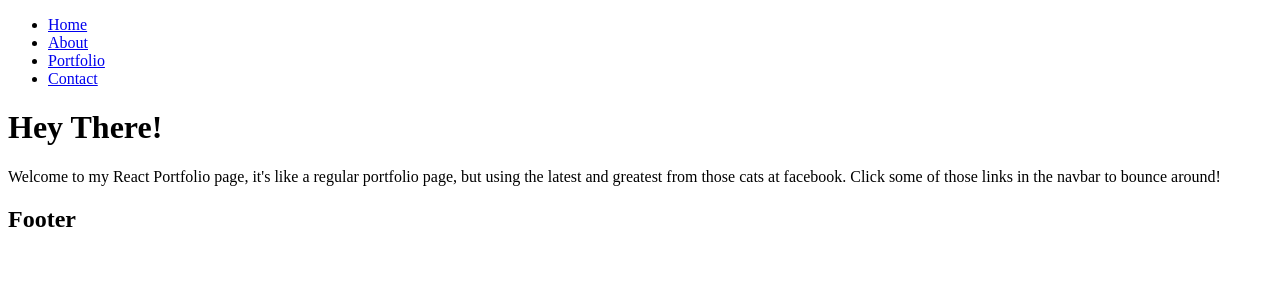
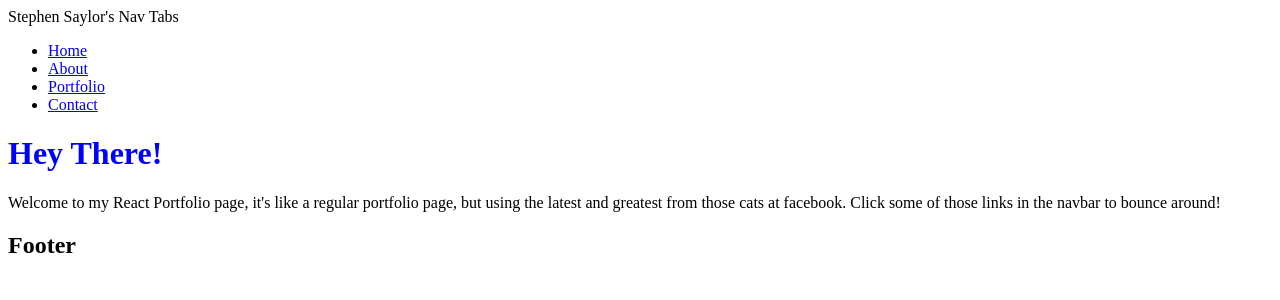
Before and after one commit to StephenSaylor/React-Portfolio, a React (Create React App) app: page / in a window 1280 px wide. Shown: the top 300 px of the page. Built offline with nearby package versions, Linux system fonts and the light colour scheme.

Commit message:
added some colors and name to header navbar

```diff
--- a/src/components/NavTabs.js
+++ b/src/components/NavTabs.js
@@ -3,6 +3,8 @@ import React from 'react';
 function NavTabs({ currentPage, handlePageChange }) {
   return (
     <header>
+      Stephen Saylor's Nav Tabs
+      <nav>
         <ul className="nav nav-tabs">
           <li className="nav-item">
             <a
@@ -41,6 +43,7 @@ function NavTabs({ currentPage, handlePageChange }) {
             </a>
           </li>
         </ul>
+      </nav>
     </header>
   );
 }
--- a/src/components/pages/About.js
+++ b/src/components/pages/About.js
@@ -3,7 +3,7 @@ import React from 'react';
 export default function About() {
   return (
     <div>
-      <h1>About Page</h1>
+      <h1 style={{color: "orange"}}>About Page</h1>
       <img src="https://scontent-lga3-1.xx.fbcdn.net/v/t1.18169-9/180144_1622054876067_8010328_n.jpg?_nc_cat=101&ccb=1-3&_nc_sid=cdbe9c&_nc_ohc=TGXd6mLv6FMAX97YuDj&_nc_ht=scontent-lga3-1.xx&oh=b42162598f622395641ec0674fc9782e&oe=60991EDD" alt="Stephen Saylor"></img>
       <p>
       Stephen Saylor is a musician and web developer based out of Long Island, NY
--- a/src/components/pages/Contact.js
+++ b/src/components/pages/Contact.js
@@ -3,7 +3,7 @@ import React from 'react';
 export default function Contact() {
   return (
     <div>
-      <h1>Contact Page</h1>
+      <h1 style={{color: "green"}}>Contact Page</h1>
       <p>
       Email: anentitymusic@gmail.com
       </p>
--- a/src/components/pages/Home.js
+++ b/src/components/pages/Home.js
@@ -3,7 +3,7 @@ import React from 'react';
 export default function Home() {
   return (
     <div>
-      <h1>Hey There!</h1>
+      <h1 style={{color: "blue"}}>Hey There!</h1>
       <p>
         Welcome to my React Portfolio page, it's like a regular portfolio page, but using the latest and greatest from those cats at facebook. Click some of those links in the navbar to bounce around!
       </p>
--- a/src/components/pages/Portfolio.js
+++ b/src/components/pages/Portfolio.js
@@ -3,7 +3,7 @@ import React from 'react';
 export default function Portfolio() {
   return (
     <div>
-      <h1>Portfolio Page</h1>
+      <h1 style={{color: "purple"}}>Portfolio Page</h1>
       <ul>
         <li>
           <a href="https://github.com/StephenSaylor">Github Profile</a>
```
Lines whose indentation alone changed are shown as unchanged.
